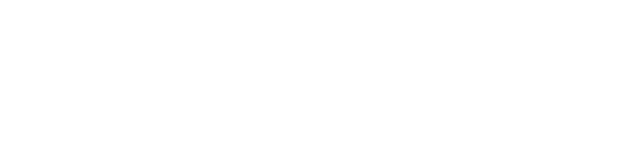
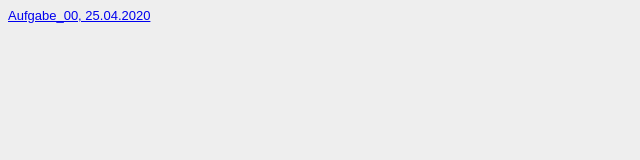
Before and after one commit to JakovGudelj10/GIS-SoSe-2020, a plain HTML site: page Steckbrief/steckbrief.htm in a window 1280 px wide. Shown: the whole page, without its empty margins (0-640 px from the left). Drawn offline with Linux system fonts and the light colour scheme.

Commit message:
Steckbrief update Aufgabe 00

```diff
--- a/Steckbrief/steckbrief.htm
+++ b/Steckbrief/steckbrief.htm
@@ -7,11 +7,12 @@
 body {
 	font-family: arial;
 	font-size: small;
-	background: #eeeee
+	background: #eeeeee
 }
 </style>
 </head>
 <body>
 	<!-- Hier die Links zu den gelösten Aufgaben einstellen, aktuelle oben, alte stehen lassen! Format: Aufgabenbezeichnung, Datum -->
+	<a href="https://jakovgudelj10.github.io/GIS-SoSe-2020/Aufgabe_00/" target="_blank">Aufgabe_00, 25.04.2020</a>
 </body>
 </html>
```
